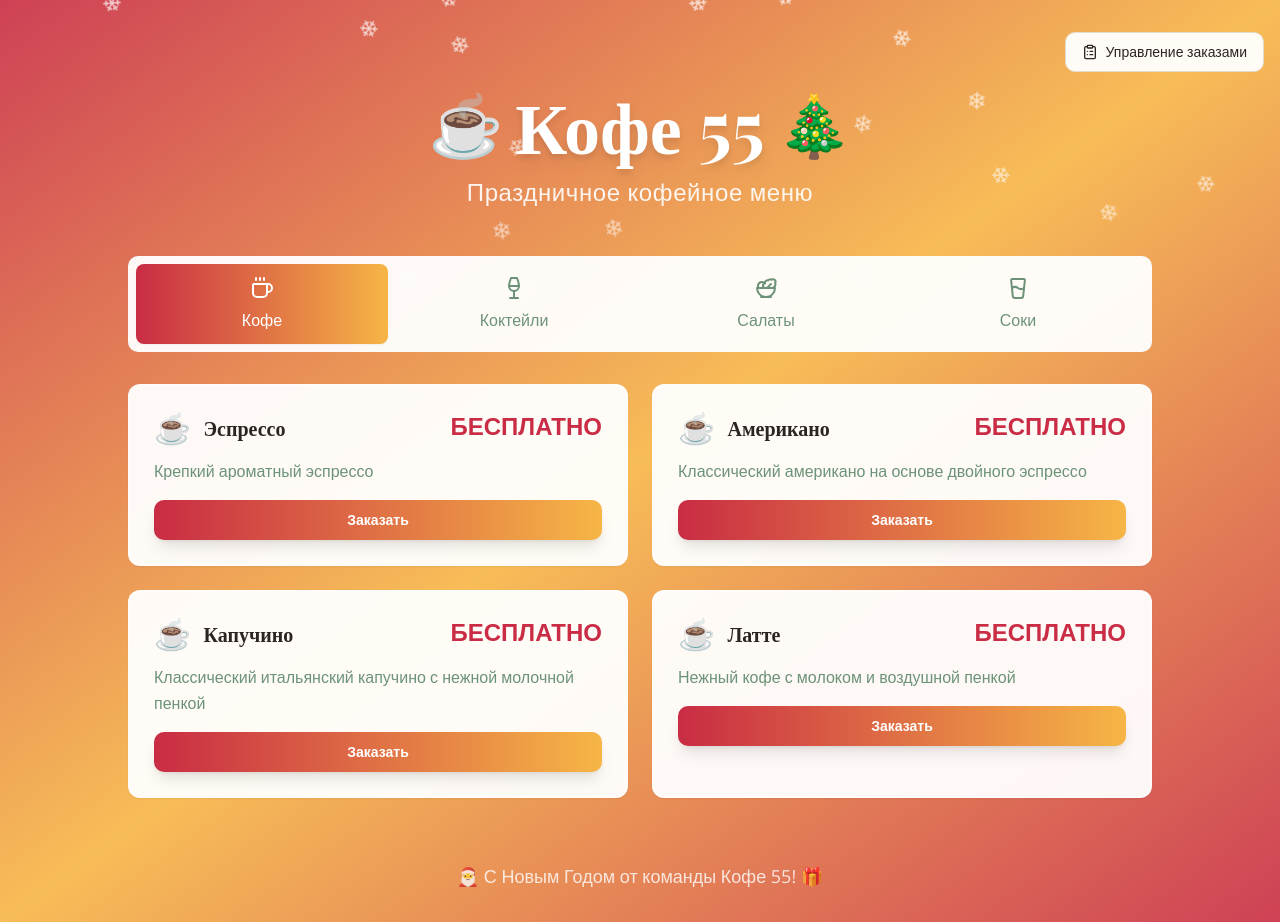
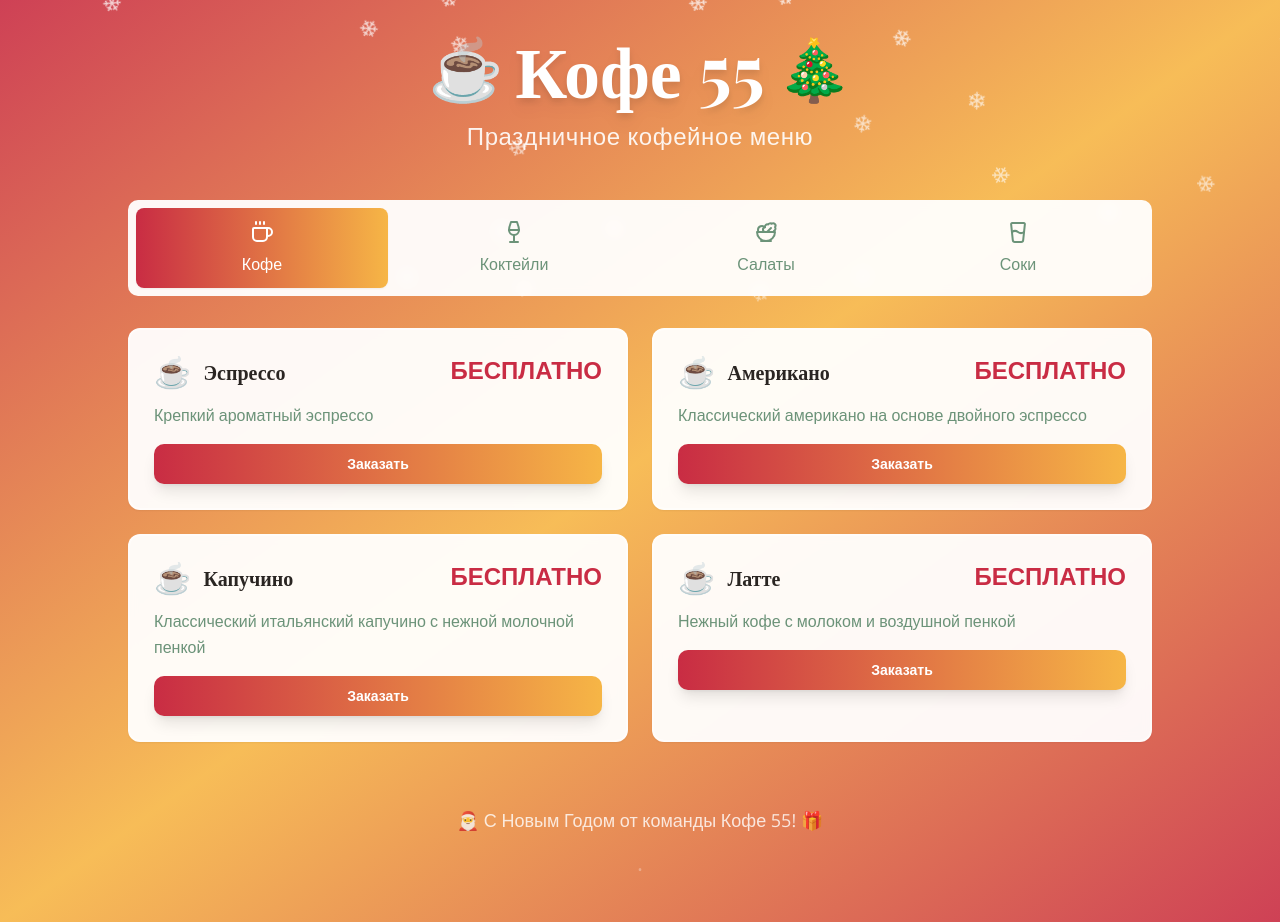
Before and after one commit to pr-poehali-dev/coffee-menu-site, a React (Vite) app: page / in a window 1280 px wide. Built offline with nearby package versions, Linux system fonts and the light colour scheme.

Commit message:
Скрыть кнопку управления заказами

```diff
--- a/src/pages/Index.tsx
+++ b/src/pages/Index.tsx
@@ -90,14 +90,6 @@ export default function Index() {
 
       <div className="container mx-auto px-4 py-8 relative z-10">
         <header className="text-center mb-12 animate-fade-in">
-          <div className="flex justify-end mb-4">
-            <Link to="/orders">
-              <Button variant="outline" className="bg-white/95 hover:bg-white flex items-center gap-2">
-                <Icon name="ClipboardList" size={20} />
-                Управление заказами
-              </Button>
-            </Link>
-          </div>
           <div className="flex justify-center items-center gap-3 mb-4">
             <span className="text-6xl">☕</span>
             <h1 className="text-6xl md:text-7xl font-bold text-white drop-shadow-lg">
@@ -169,6 +161,11 @@ export default function Index() {
 
         <footer className="text-center mt-16 text-white/80">
           <p className="text-lg">🎅 С Новым Годом от команды Кофе 55! 🎁</p>
+          <Link to="/orders">
+            <Button variant="ghost" className="text-white/30 hover:text-white/50 text-xs mt-4">
+              •
+            </Button>
+          </Link>
         </footer>
       </div>
     </div>
```
